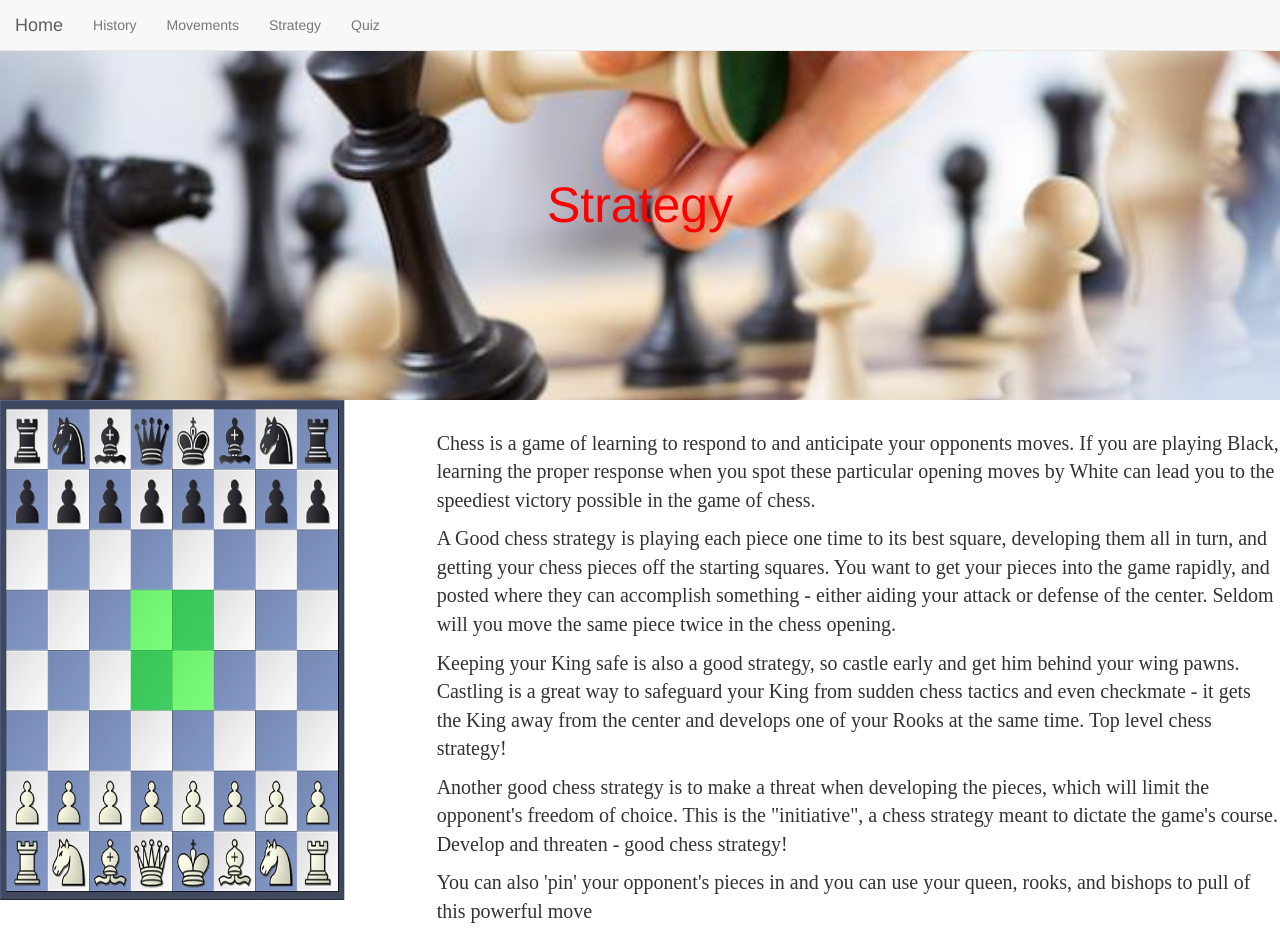
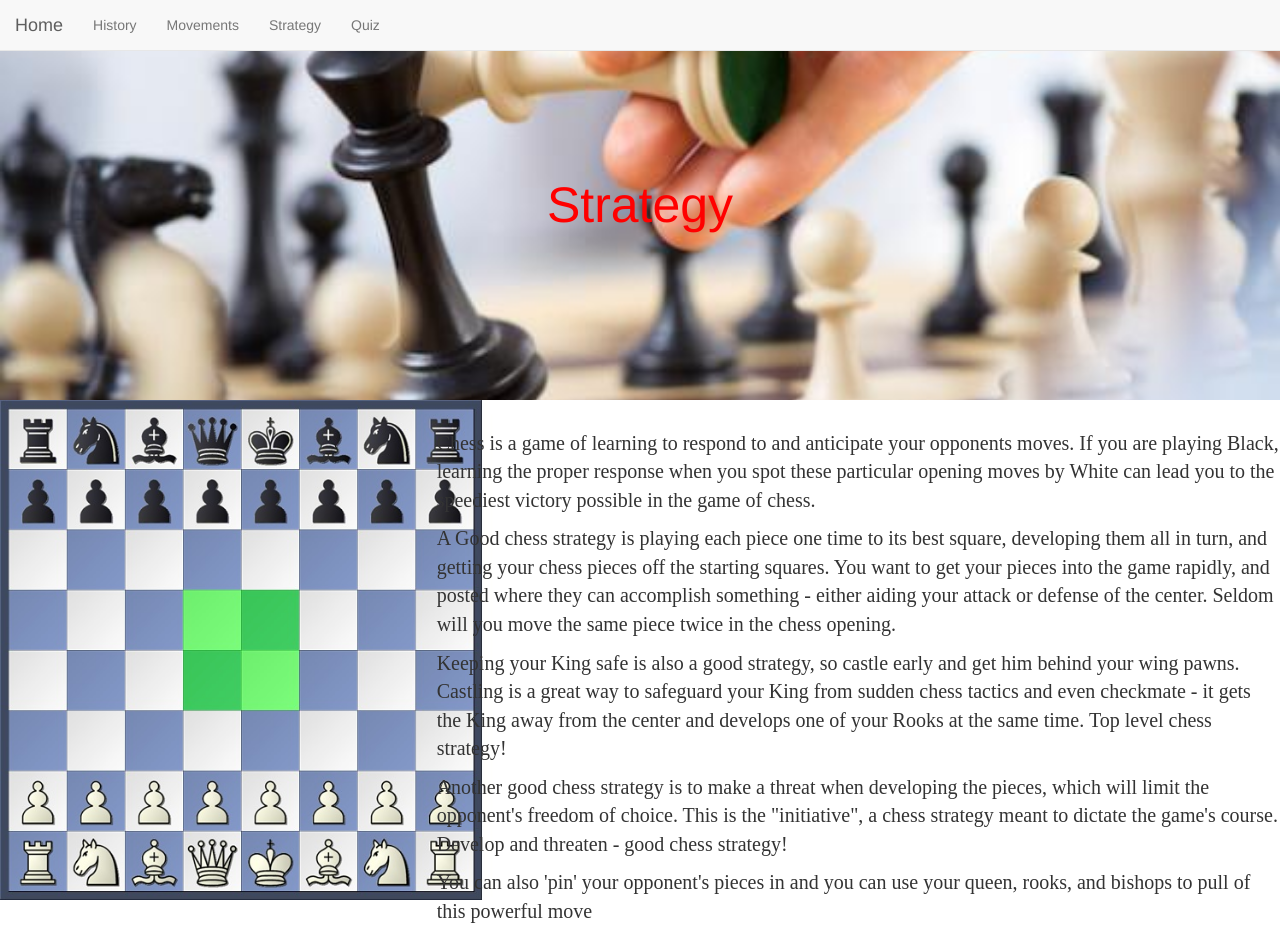
Before and after one commit to tzhou7837/TutorialProject, a plain HTML site: page Strategy.html in a window 1280 px wide. Shown: the top 929 px of the page. Drawn offline with nearby package versions, Linux system fonts and the light colour scheme.

Commit message:
Update Strategy.html

```diff
--- a/Strategy.html
+++ b/Strategy.html
@@ -84,7 +84,7 @@
 
     <div class="row">
         <div class="col-sm-4">
-            <img class = "logo" src="strategy1.jpg" style="width:500px; height:500px;">
+            <img class = "logo" src="strategy1.jpg" style="width:700px; height:500px;">
         </div>
         <div class="col-sm-8">
 			</br>
```
